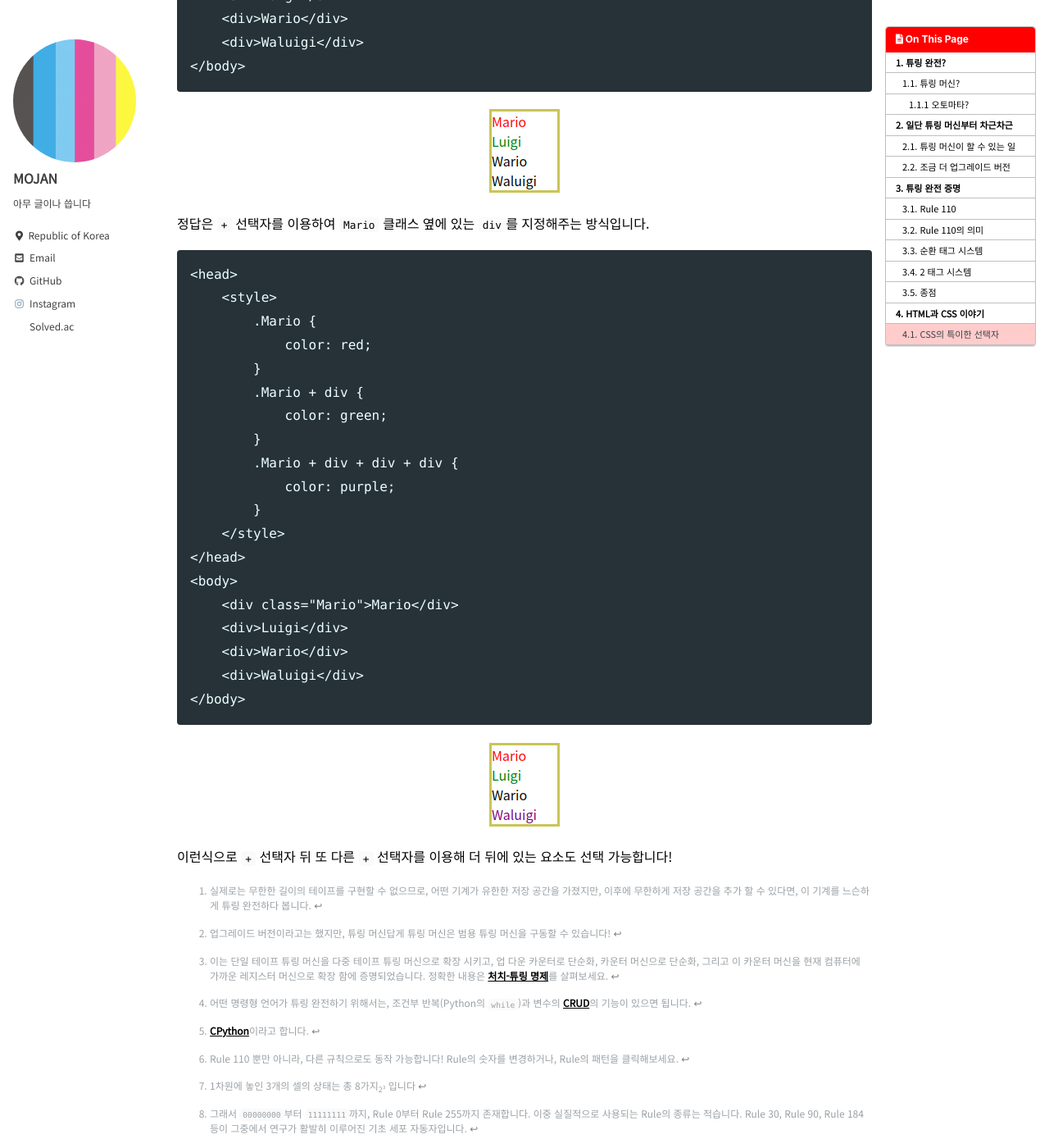
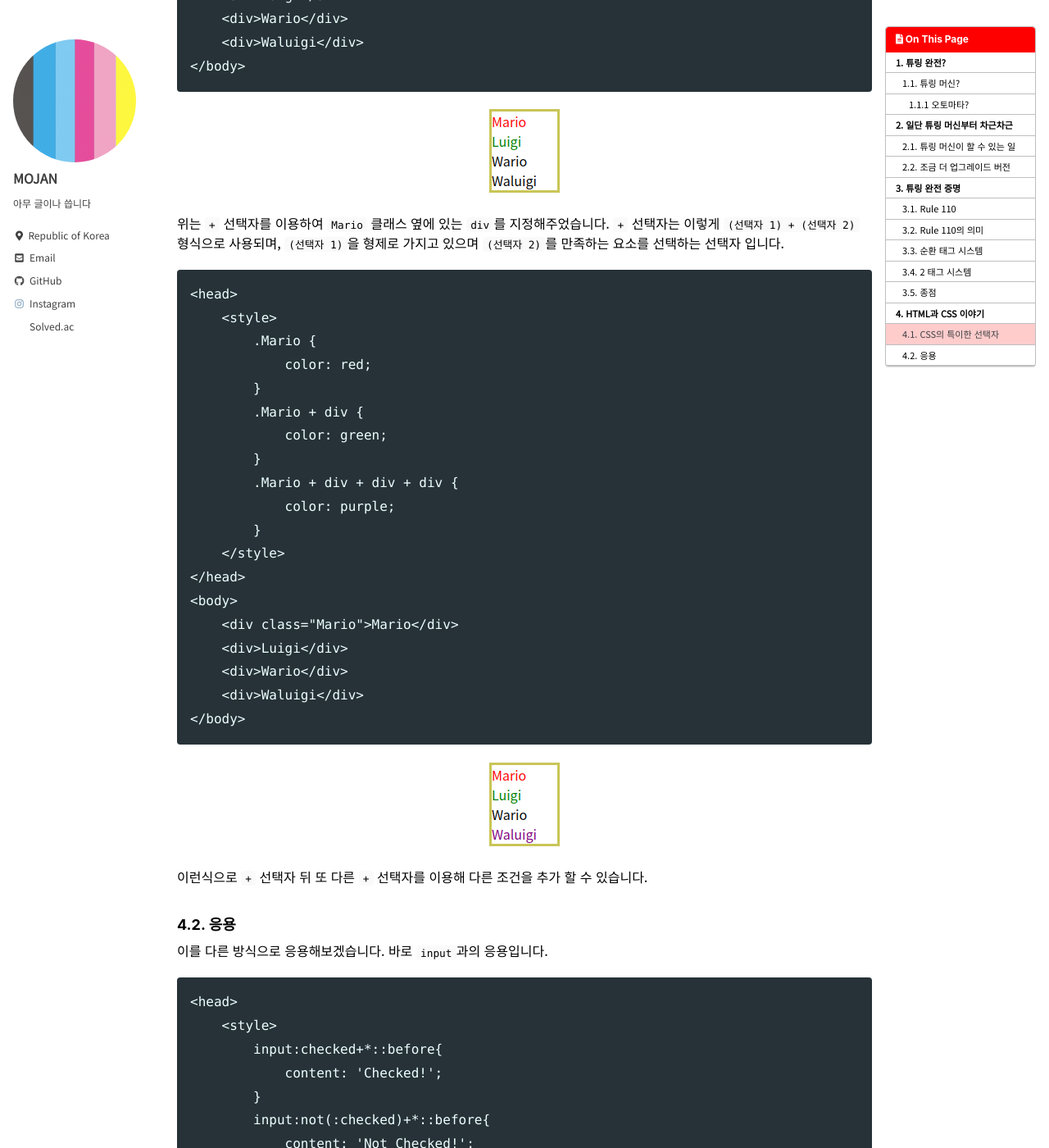
Before and after one commit to MOJAN3543/MOJAN3543.github.io, a Jekyll site: the page built from _posts/ProgrammingByHTML/2023-04-13-ProgrammingByHTML.md, in a window 1280 px wide and 1400 px high, scrolled down 12022 px. Shown: the whole window at 82% size. Built offline with Jekyll 4.4.1, drawn with Linux system fonts in a browser that asks for light colours; cached includes are drawn as plain includes; some of the changed text lies outside the part shown.

Commit message:
Update 2023-04-13-ProgrammingByHTML.md

````diff
--- a/_posts/ProgrammingByHTML/2023-04-13-ProgrammingByHTML.md
+++ b/_posts/ProgrammingByHTML/2023-04-13-ProgrammingByHTML.md
@@ -236,7 +236,7 @@ Production Rule : (00100010010010000001,001000101000,00100010,,,,,)
 하지만, HTML과 CSS는 앞서 언급했듯이 프로그래밍 언어가 아닙니다. 즉, 이렇다할 제어문이 없습니다. 그러면 어떻게 Rule 110을 구현 할 수 있는걸까요?
 
 ### 4.1. CSS의 특이한 선택자
-CSS에는 `+`라는 선택자가 있습니다. 이는 어떤 한 요소를 왼쪽에 둔 한 요소를 선택하는 선택자입니다. 예를 들면 이런식 입니다.
+CSS에는 `+`라는 선택자가 있습니다. 이는 어떤 요소를 이전에 둔 한 요소를 선택하는 선택자입니다. 예를 들면 이런식 입니다.
 ```
 {% raw %}<head>
     <style>
@@ -275,7 +275,7 @@ CSS에는 `+`라는 선택자가 있습니다. 이는 어떤 한 요소를 왼
 ```
 ![MarioNLuigi](https://github.com/MOJAN3543/MOJAN3543.github.io/blob/main/_posts/ProgrammingByHTML/MarioNluigi.png?raw=true "MarioNLuigi")
 {: .text-center}
-정답은 `+` 선택자를 이용하여 `Mario` 클래스 옆에 있는 `div`를 지정해주는 방식입니다.
+위는 `+` 선택자를 이용하여 `Mario` 클래스 옆에 있는 `div`를 지정해주었습니다. `+` 선택자는 이렇게 `(선택자 1) + (선택자 2)` 형식으로 사용되며, `(선택자 1)`을 형제로 가지고 있으며 `(선택자 2)`를 만족하는 요소를 선택하는 선택자 입니다.
 ```
 {% raw %}<head>
     <style>
@@ -299,7 +299,31 @@ CSS에는 `+`라는 선택자가 있습니다. 이는 어떤 한 요소를 왼
 ```
 ![Waluigi](https://github.com/MOJAN3543/MOJAN3543.github.io/blob/main/_posts/ProgrammingByHTML/Waluigi.png?raw=true "Waluigi")
 {: .text-center}
-이런식으로 `+` 선택자 뒤 또 다른 `+` 선택자를 이용해 더 뒤에 있는 요소도 선택 가능합니다!
+이런식으로 `+` 선택자 뒤 또 다른 `+` 선택자를 이용해 다른 조건을 추가 할 수 있습니다.
+
+### 4.2. 응용
+이를 다른 방식으로 응용해보겠습니다. 바로 `input`과의 응용입니다.
+
+```
+{% raw %}<head>
+    <style>
+        input:checked+*::before{
+            content: 'Checked!';
+        }
+        input:not(:checked)+*::before{
+            content: 'Not Checked!';
+        }
+    </style>
+</head>
+<body>
+    <input type="checkbox">
+    <a></a>
+</body>{% endraw %}
+```
+
+<div class='CheckNotCheck'><input type="checkbox"><a></a></div>
+
+이는
 
 
 [^1]: 실제로는 무한한 길이의 테이프를 구현할 수 없으므로, 어떤 기계가 유한한 저장 공간을 가졌지만, 이후에 무한하게 저장 공간을 추가 할 수 있다면, 이 기계를 느슨하게 튜링 완전하다 봅니다.
````
